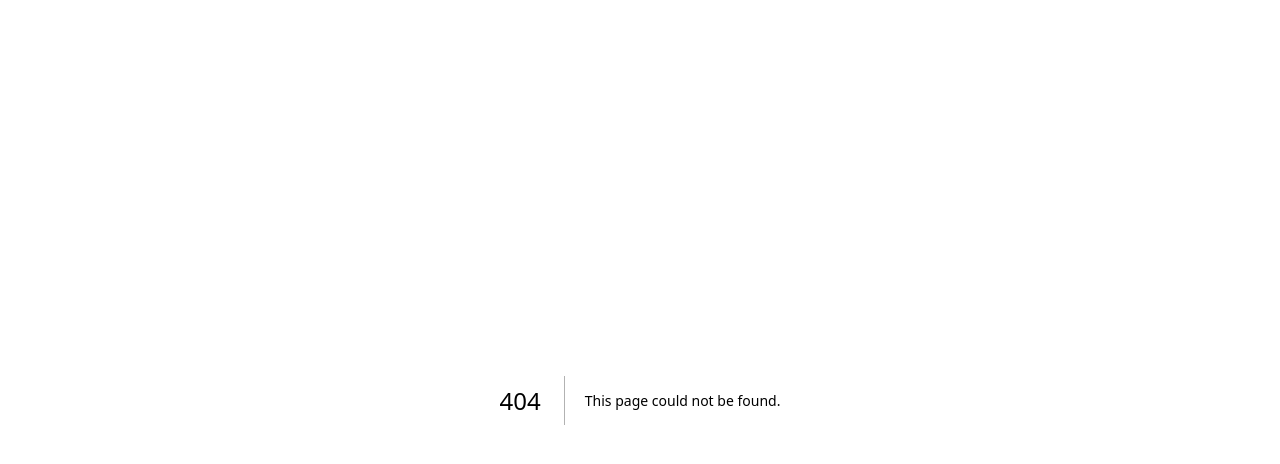
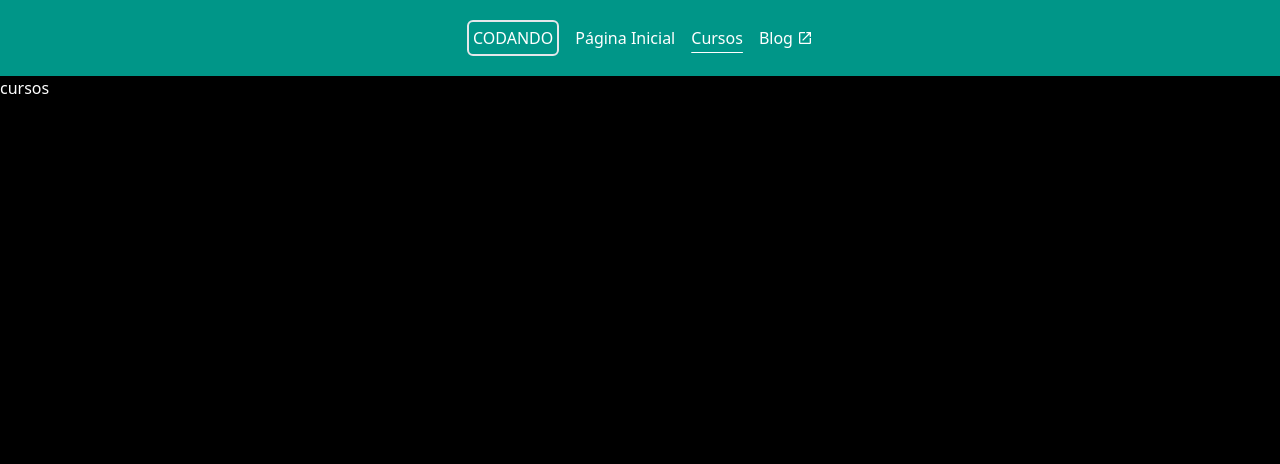
Before and after one commit to David-Marcoss/next-course-app, a Next.js app: page /cursos in a window 1280 px wide. Before the commit this address had no page. Shown: the top 464 px of the page. Built offline with nearby package versions, Linux system fonts and the light colour scheme.

Commit message:
feat: implementation header component

```diff
--- /dev/null
+++ b/src/app/cursos/page.tsx
@@ -0,0 +1,15 @@
+import { Metadata } from "next";
+
+export const metadata: Metadata = {
+    title: "Codando: Todos os cursos",
+    description: "Os melhores cursos de programação gratuitos com a melhor experiência de aprendizado e foco.",
+};
+
+export default function CursosPage() {
+
+    return (
+        <div>
+            cursos
+        </div>
+    );
+};
--- a/src/app/globals.css
+++ b/src/app/globals.css
@@ -15,5 +15,9 @@
 
 html,
 body {
-  @apply bg-background text-text w-screen h-screen;
+  @apply bg-background text-text w-screen h-screen underline-offset-8;
 }
+
+a {
+	@apply hover:underline active:opacity-50 transition-opacity;
+}
--- a/src/app/layout.tsx
+++ b/src/app/layout.tsx
@@ -1,6 +1,8 @@
 import type { Metadata } from "next";
 import { Nunito } from "next/font/google";
 import "./globals.css";
+
+import Header from "@/components/header/Header";
 
 const nunito = Nunito({
   subsets: ["latin"],
@@ -17,6 +19,7 @@ export default function RootLayout({children}: Readonly<{ children: React.ReactN
       <body
         className={`${nunito.className}} antialiased`}
       >
+        <Header/>
         {children}
       </body>
     </html>
--- a/src/app/page.tsx
+++ b/src/app/page.tsx
@@ -1,3 +1,9 @@
+import { Metadata } from "next";
+
+export const metadata: Metadata = {
+  title: "Codando: Página Inicial",
+  description: "Os melhores cursos de programação gratuitos com a melhor experiência de aprendizado e foco.",
+};
 
 export default function Home() {
   return (
--- /dev/null
+++ b/src/components/header/Header.tsx
@@ -0,0 +1,73 @@
+"use client";
+
+import Link from "next/link";
+import { usePathname } from "next/navigation";
+import { useEffect, useState } from "react";
+import { MdMenu, MdOutlineOpenInNew } from "react-icons/md";
+
+export default function Header(){
+    const [pageTitle, setPageTitle] = useState("Codando");
+    const [isDrawerOpen, setIsDrawerOpen] = useState(false);
+
+    const currentPath = usePathname();
+
+    useEffect(()=>{
+        setPageTitle(document.title);
+        setIsDrawerOpen(false);
+    },[currentPath]);
+
+    return (
+        <header className="bg-primary">
+            <nav className="flex items-center justify-start sm:justify-center p-5">
+                {/* tabIndex: serve para bloquear a navegação dos itens com a tecla tab ao adicioar -1 */}
+                <ul className="flex items-center gap-2 sm:gap-4" tabIndex={isDrawerOpen ? -1 : undefined}>
+                    <button className="block sm:hidden" onClick={() => setIsDrawerOpen(true)}>
+                        <MdMenu size={30}/>
+                    </button>
+                    <li className="border-2 rounded-md p-1">
+                        <Link href="/" className="no-underline">CODANDO</Link>
+                    </li>
+                    <li className="hidden sm:block">
+                        <Link href="/" className={currentPath === "/" ? "underline" : ""}>Página Inicial</Link>
+                    </li>
+                    <li className="hidden sm:block">
+                        <Link href="/cursos" className={currentPath === "/cursos" ? "underline" : ""}>Cursos</Link>
+                    </li>
+                    <li className="hidden sm:block">
+                        <Link className="flex items-center gap-1" href="https://blog.codarse.com/" target="_blank">
+                            Blog
+                            <MdOutlineOpenInNew/>
+                        </Link>
+                    </li>
+
+                    <h1 className="block sm:hidden">
+                        {pageTitle}
+                    </h1>
+                </ul>
+            </nav>
+
+            {/* Drawer */}
+            <div
+                tabIndex={!isDrawerOpen ? undefined : -1}
+                data-open={isDrawerOpen}
+                className={"bg-gradient-to-r from-background fixed top-0 right-0 bottom-0 left-0 transition-transform data-[open=false]:-translate-x-full sm:-translate-x-full"}
+                onClick={() =>  setIsDrawerOpen(false)}
+            >
+                <ul className="w-60 h-full bg-background flex flex-col gap-4 p-5" onClick={(e) =>  e.stopPropagation()}>
+                    <li className={currentPath === "/" ? "border-b" : ""}>
+                        <Link href="/">Página Inicial</Link>
+                    </li>
+                    <li className={currentPath === "/cursos" ? "border-b" : ""}>
+                        <Link href="/cursos">Cursos</Link>
+                    </li>
+                    <li>
+                        <Link className="flex items-center gap-1" href="https://blog.codarse.com/" target="_blank">
+                            Blog
+                            <MdOutlineOpenInNew />
+                        </Link>
+                    </li>
+                </ul>
+            </div>
+        </header>
+    );
+};
```
Also changed, not shown: package.json (+6 -5 lines), 1 other file (tests, documents, lock files or other folders).
